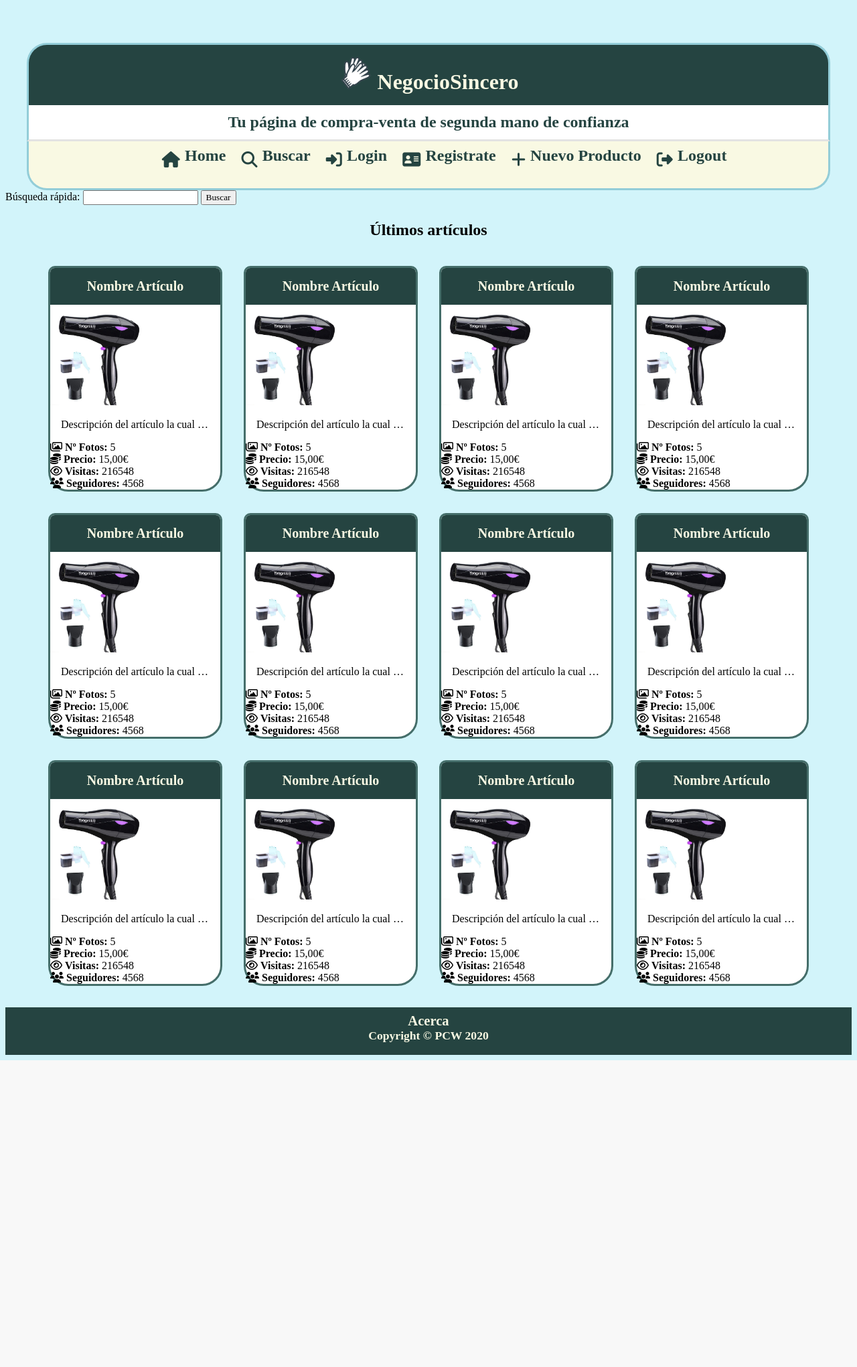
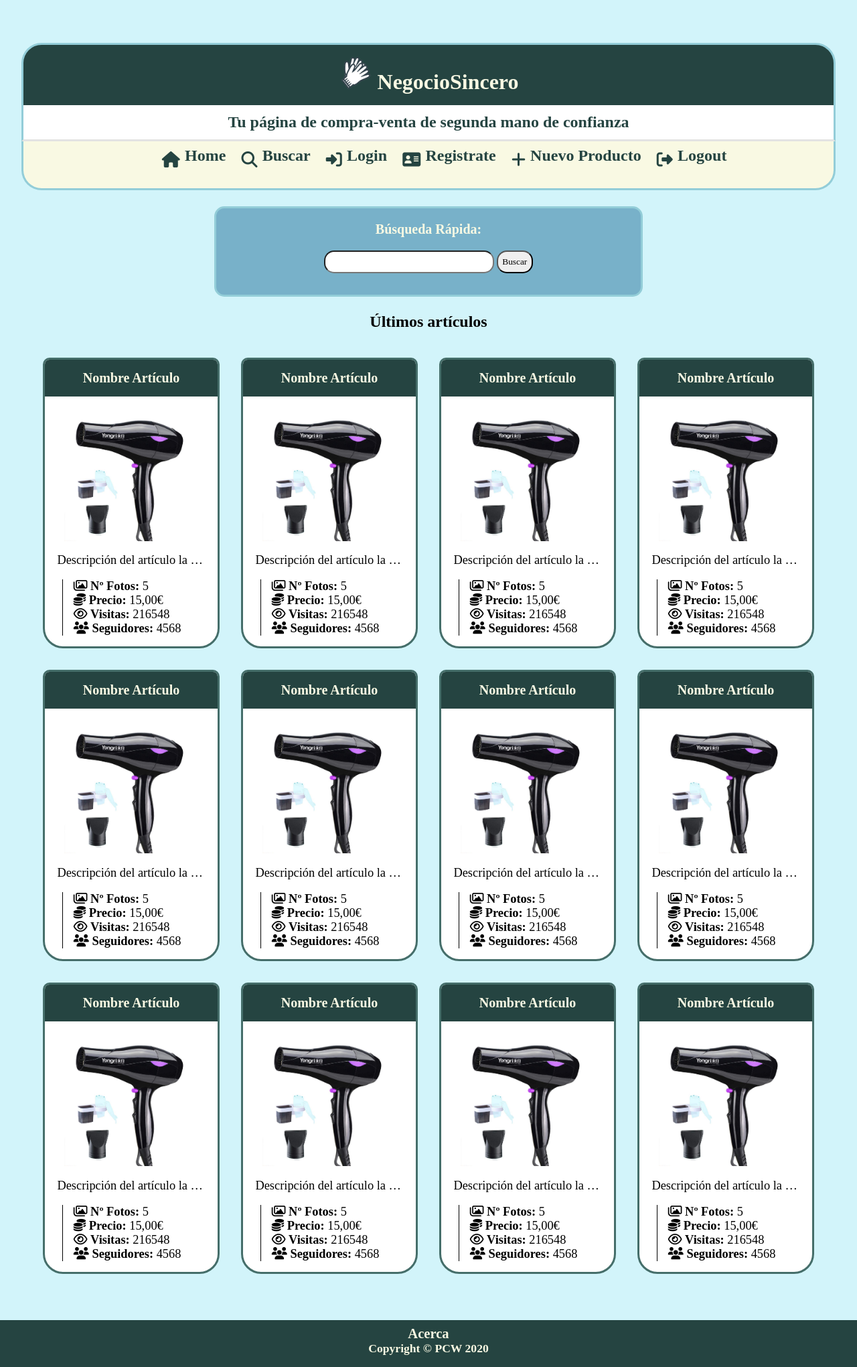
Before and after one commit to AndresGarc/PCW, a PHP site: page / in a window 1280 px wide. Shown: the whole page at 67% size. Before the commit the page ends 1583 px from the top, so only its background shows below. Run offline with PHP 8.4, Linux system fonts and the light colour scheme; some libraries are stand-ins or nearby versions; some web fonts are replaced.

Commit message:
Cosillas clase prácticas

```diff
--- a/Index.html
+++ b/Index.html
@@ -28,10 +28,12 @@
       </ul>
     </nav>
 
-    <form id="busquedaRapida" action="buscar.html" method="get">
-      <label for="busqR">Búsqueda rápida:</label>
-      <input type="text" name="busqR" id="busqR">
-      <button type="submit" name="buscar">Buscar</button>
+    <form id="busquedaRapida" action="buscar.html">
+      <p><b>Búsqueda Rápida:</b></p>
+      <p>
+        <input type="text" name="busqR" id="busqR">
+        <button type="submit" name="buscar">Buscar</button>
+      </p>
     </form>
 
     <section>
@@ -185,6 +187,10 @@
 
     </section>
 
+    <div class="paginacion">
+
+    </div>
+
     <footer>
       <h3><a href="acerca.html">Acerca</a></h3>
       <p>
--- a/acerca.html
+++ b/acerca.html
@@ -54,7 +54,7 @@
     <footer>
       <h3><a href="acerca.html">Acerca</a></h3>
       <p>
-          Copyright &copy; PCW <time dateetime="2020">2020</time>
+          Copyright &copy; PCW <time datetime="2020">2020</time>
       </p>
   </footer>
   </body>
--- a/articulo.html
+++ b/articulo.html
@@ -27,7 +27,7 @@
     <footer>
       <h3><a href="acerca.html">Acerca</a></h3>
       <p>
-          Copyright &copy; PCW <time dateetime="2020">2020</time>
+          Copyright &copy; PCW <time datetime="2020">2020</time>
       </p>
   </footer>
   </body>
--- a/buscar.html
+++ b/buscar.html
@@ -192,7 +192,7 @@
    <footer>
     <h3><a href="acerca.html">Acerca</a></h3>
     <p>
-        Copyright &copy; PCW <time dateetime="2020">2020</time>
+        Copyright &copy; PCW <time datetime="2020">2020</time>
     </p>
 </footer>
   </body>
--- a/estilo.css
+++ b/estilo.css
@@ -40,7 +40,7 @@
     border-right: 3px solid var(--colorAzulC);
   }
 
-  body>nav, .boxProd, .boxProd>footer{
+  body>nav, .boxProd, .boxProd{
     border-bottom-left-radius: 30px;
     border-bottom-right-radius: 30px;
   }
@@ -65,6 +65,7 @@
 body{
   background-color: #d2f4fa /*var(--colorAzulC)*/;
   min-width: 360px; /* MÍNIMO PANTALLA */
+  margin: 0;
 }
 
   body>section>h3{
@@ -84,10 +85,11 @@ body{
     color:var(--colorCrema);
     padding:0.5em;
     font-weight:bold;
+    margin-top: 3em;
 }
 
     body>footer>h3{
-  margin:0 0 0 0;
+      margin:0;
     }
 
 
@@ -135,7 +137,7 @@ body>footer>p{
     max-height: 20em;
   }
 
-  body>nav>label{
+  body>nav>label, #busquedaRapida>p>button{
     cursor:pointer;
 
   }
@@ -190,18 +192,18 @@ body>footer>p{
     font-size: 1.15em;
   }
 
-    #formu>p>input{
+    #formu>p>input, #formu>p>textarea{
       width: 75%;
       margin: .2em auto;
       padding: .5em;
       border-radius: 15px;
     }
 
-      #formu>p>input:focus{
+      #formu>p>input:focus, #busquedaRapida>p>input:focus{
         background-color: var(--colorCrema);
       }
 
-      #formu>p>input:hover{
+      #formu>p>input:hover, #busquedaRapida>p>input:hover{
         background-color: var(--colorRosa);
       }
 
@@ -221,16 +223,34 @@ body>footer>p{
       cursor: pointer;
     }
 
-    #formu>button:hover{
+    #formu>button:hover, #busquedaRapida>p>button:hover{
         background-color: var(--colorRosa);
     }
 
-    #formu>button:active{
+    #formu>button:active, #busquedaRapida>p>button:active{
         background-color: var(--colorRosa);
     }
 
+
 #busquedaRapida{
+  margin: 1.5em auto;
+  max-width: 300px;
+  background-color: var(--colorAzulN);
+  border: 3px solid var(--colorAzulC);
+  border-radius: 15px;
+}
 
+  #busquedaRapida>p{
+    text-align: center;
+  }
+
+  #busquedaRapida>p:last-child{
+    padding-bottom: 1em;
+  }
+
+    #busquedaRapida>p>input, #busquedaRapida>p>button{
+      padding: .5em;
+      border-radius: 15px;
     }
 
 /*END FORMULARIOS*/
@@ -262,7 +282,7 @@ section{
     background-color: var(--colorAzulVO);
   }
 
-    .boxProd>h4>a{
+    .boxProd>h4>a, #busquedaRapida>p:first-child{
       font-size: 1.25em;
       color: var(--colorCrema);
     }
@@ -272,10 +292,20 @@ section{
       font-size: 1.35em;
     }
 
+  .boxProd>a{
+    margin: 0 auto;
+  }
+
+  .boxProd>p,.boxProd>footer>p{
+    font-size: 1.15em;
+  }
+
   .ftoArt{ /*REVISAR PARA OTRO TIPO DE FOTOS */
-    max-width: 150px;
+    display: block;
+    width: 80%;
+    max-width: 200px;
     height: auto;
-
+    margin: 1em auto;
   }
 
   .desc {
@@ -286,12 +316,13 @@ section{
   }
 
   .boxProd>footer{
-
+    margin: 0 0 1em 10%;
+    padding-left: 1em;
+    border-left: 1px solid black;
   }
 
     .boxProd>footer>p{
       margin: 0;
-
     }
 /*END LISTA DE ARTICULOS*/
 
@@ -407,6 +438,15 @@ body>nav>ul>li>a>p{
     flex-grow: 1; /*CRECEN TODOS EN 1, SI AUMENTAS ES EL DOBLE O TRIPLE DEL TEMAÑO Y SE REPARTEN EN PARTES IGUALES*/
   }
 /* END FLEX ARTICULOS*/
+
+#busquedaRapida{
+    max-width: 50%;
+}
+
+  #busquedaRapida>p>input{
+    width: 40%;
+    min-width: 175px;
+  }
 }
 
 /*PARA FLEXEAR ARTICULOS*/
@@ -414,6 +454,8 @@ body>nav>ul>li>a>p{
   body>section>#flex>article{
     width: 30%;
   }
+
+
 }
 @media all and (min-width:1190px){ /*4 ARTICULOS*/
   body>section>#flex>article{
--- a/login.html
+++ b/login.html
@@ -46,7 +46,7 @@
     <footer>
       <h3><a href="acerca.html">Acerca</a></h3>
       <p>
-          Copyright &copy; PCW <time dateetime="2020">2020</time>
+          Copyright &copy; PCW <time datetime="2020">2020</time>
       </p>
   </footer>
   </body>
--- a/nuevo.html
+++ b/nuevo.html
@@ -59,7 +59,7 @@
     <footer>
       <h3><a href="acerca.html">Acerca</a></h3>
       <p>
-          Copyright &copy; PCW <time dateetime="2020">2020</time>
+          Copyright &copy; PCW <time datetime="2020">2020</time>
       </p>
   </footer>
   </body>
--- a/registro.html
+++ b/registro.html
@@ -61,7 +61,7 @@
     <footer>
       <h3><a href="acerca.html">Acerca</a></h3>
       <p>
-          Copyright &copy; PCW <time dateetime="2020">2020</time>
+          Copyright &copy; PCW <time datetime="2020">2020</time>
       </p>
   </footer>
   </body>
```
Lines whose indentation alone changed are shown as unchanged.
